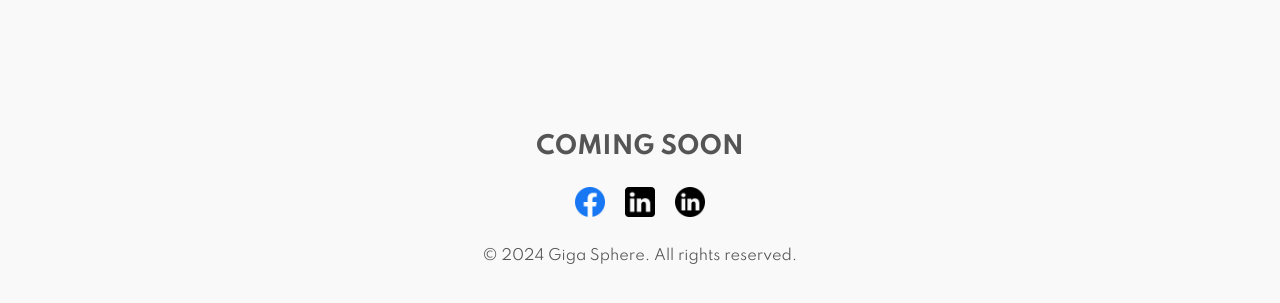
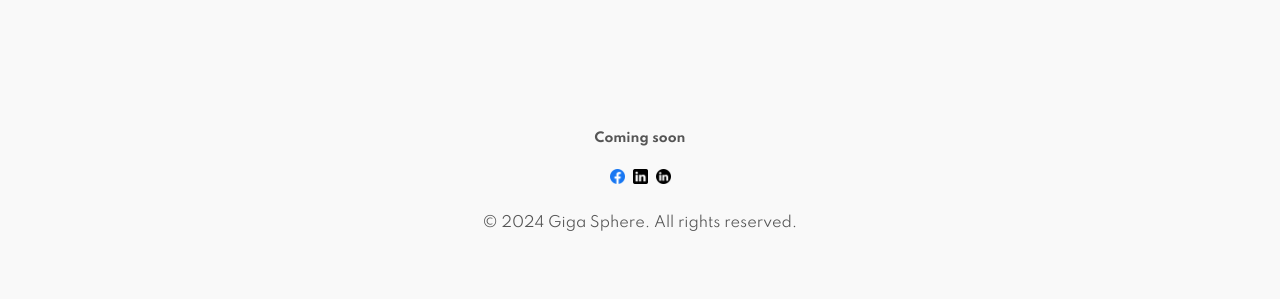
Before and after one commit to timurslc/CodingSchool-GS, a website: page advanced-training.html in a window 1280 px wide. Shown: the part 1579-1882 px from the top of the page. Drawn offline with Linux system fonts and the light colour scheme.

Commit message:
new updates, finalized version

```diff
--- a/advanced-training.html
+++ b/advanced-training.html
@@ -44,7 +44,7 @@
 
     /* Hero Section */
     .hero {
-      background: url('https://s3-alpha-sig.figma.com/img/c3c5/e271/64048b70cce2bdcadd8631cd78a309df?Expires=1739145600&Key-Pair-Id=APKAQ4GOSFWCVNEHN3O4&Signature=aDgcugDs7qbuFNwkBwUPZIznPUUKC6q5cG8AxEyCMSYcSizra441eBEaDnGjvnrPXa0Gl~9c16C3Wey~Verq0SKB7k~MeaLQqN~NTRXGIGj5ghSBLABQ08~9iOP6RO-m8XIgW8nvwIffZry~HwB6F-a2E8htfNrTVsG35~ccLmNcLnI0cjCDCnpBJMj5IcM9cDmICg0s4YLOFb9PVOytGYkVGDFpsuTkr23jI9zH2qVsbC-T2WcxQkipEwYj5~fMdVZcWu8Mg-AoYb-XLQEqJCZUnKhGAqDzz6AQPRlf3tJs5N3EFsk9yXxtd~3AmQV2JFPAPoLd0mNJgNOvoU9DMw__') no-repeat center center/cover;
+      background: url('https://www.cultofmac.com/wp-content/uploads/2020/02/3CC697BD-21FE-4FF2-98DE-794AA1E696C5-1536x1011.jpeg') no-repeat center center/cover;
       color: #fff;
       text-align: left;
       padding: 150px 10% 100px;
@@ -343,7 +343,7 @@
 
   <footer>
     <!-- COMING SOON Announcement -->
-    <div class="coming-soon">COMING SOON</div>
+    <div class="coming-soon">Coming soon</div>
 
     <!-- Social Media Icons (non-clickable) -->
     <div class="social-icons">
@@ -365,7 +365,7 @@
   <style>
     /* Style for the "COMING SOON" announcement */
     .coming-soon {
-      font-size: 1.5rem;       /* Increase for bigger text */
+      font-size: 0.8rem;       /* Increase for bigger text */
       text-align: center;
       font-weight: bold;
       margin-bottom: 20px;
@@ -376,13 +376,13 @@
     .social-icons {
       display: flex;
       justify-content: center;
-      gap: 20px;
-      margin-bottom: 20px;
+      gap: 8px;
+      margin-bottom: 8px;
     }
 
     /* Style for individual social media icons */
     .social-icon img {
-      width: 30px;           /* Smaller icons */
+      width: 15px;           /* Smaller icons */
       height: auto;
       transition: transform 0.3s ease;
     }
```
Also changed, not shown: enrollment.html (+7 -7 lines), index.html (+6 -5 lines), location.html (+6 -6 lines), kids_example.avif (added), 3 other files.
